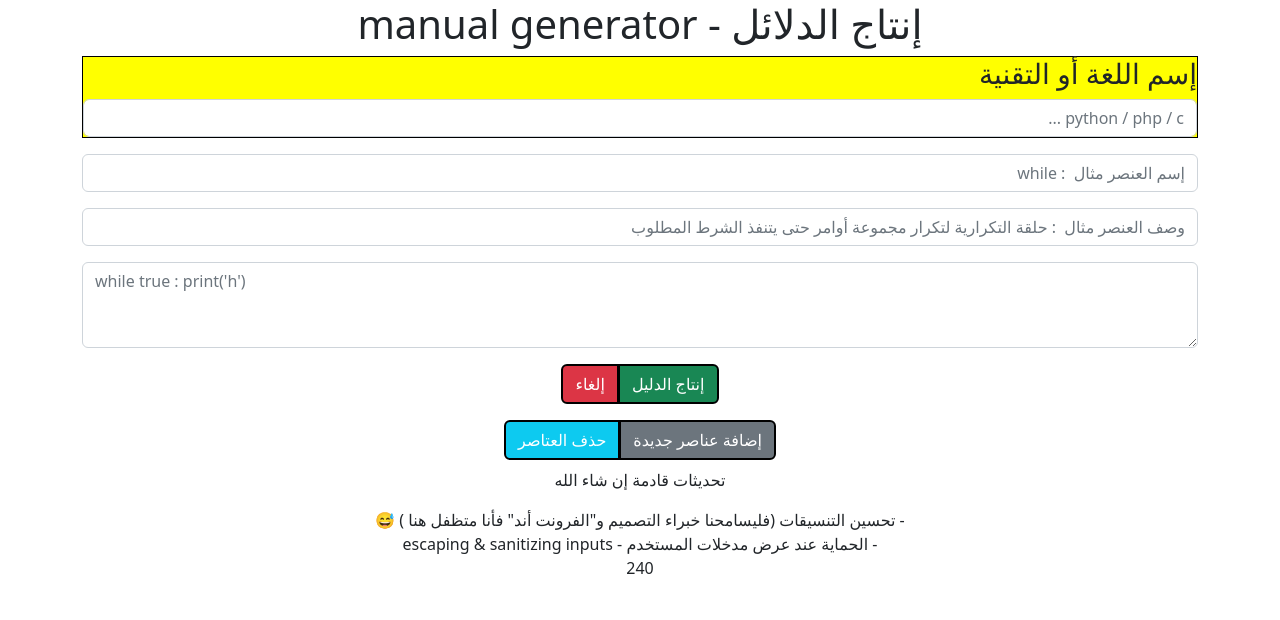
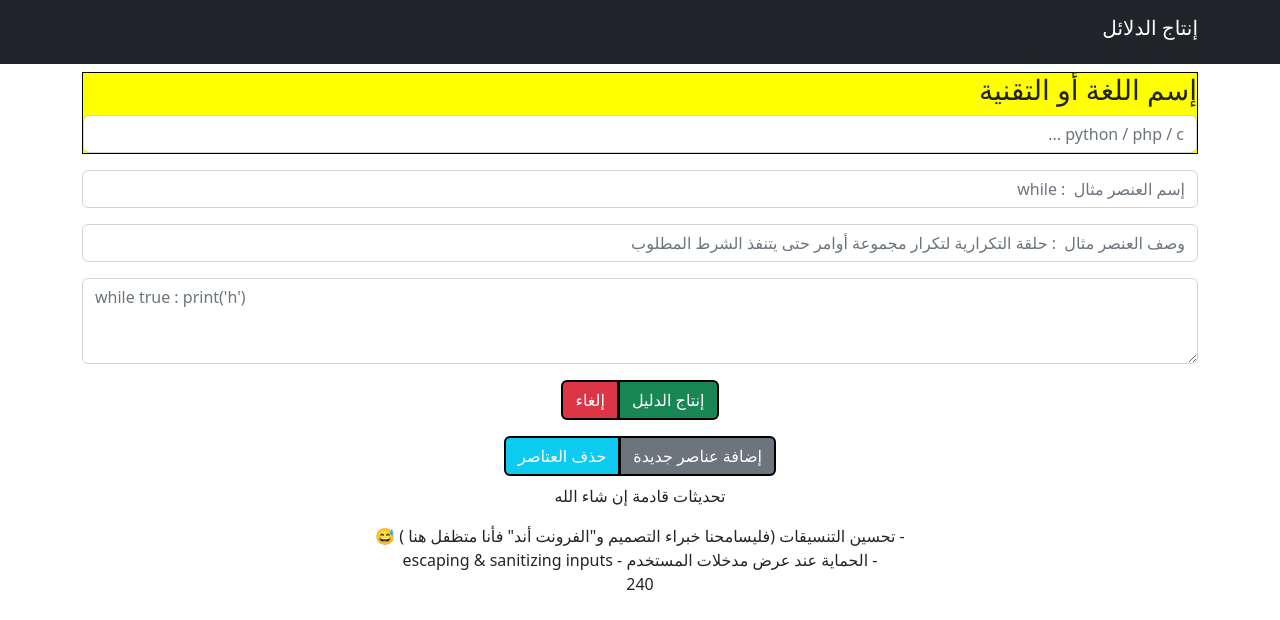
Before and after one commit to Lmuhammed/Manuals-generator, a PHP site: page / in a window 1280 px wide. Shown: the top 620 px of the page. Run offline with PHP 8.4, Linux system fonts and the light colour scheme.

Commit message:
Includes/PHP_helpers/navbar.php added

```diff
--- /dev/null
+++ b/Includes/PHP_helpers/navbar.php
@@ -0,0 +1,5 @@
+<nav class="navbar navbar-expand-lg navbar-dark bg-dark pb-3">
+  <div class="container">
+    <a class="navbar-brand" href="<?=$_SERVER['PHP_SELF']?>">إنتاج الدلائل</a>
+  </div>
+</nav>
--- a/index.php
+++ b/index.php
@@ -2,7 +2,7 @@
 <!DOCTYPE html>
 <html dir="rtl" lang="ar">
 <head>
-<title>  cheatSheat Generator - إنتاج الدلائل   </title>
+<title>إنتاج الدلائل</title>
 <!-- icon declaration -->
 <link rel="icon" href="Includes/css/pictures/favicon.ico">
 <!-- Source : https://icon-icons.com/icon/letter-c/34763 -->
@@ -11,11 +11,7 @@
 <link rel="stylesheet" href="Includes/css/style.css">
 </head>
 <body>
-    <nav>
-    <p class="h1 text-center">
-    إنتاج الدلائل - manual generator
-    </p>
-    </nav>
+    <?php require_once 'Includes/PHP_helpers/navbar.php'; ?>
     <main class="container mt-2">
     <form method="post" action="Includes/manual/index.php" >
     <section>
@@ -28,7 +24,7 @@
     <bdo dir="ltr">
     <textarea class="form-control mt-3 mb-3" id="element_code" name="element_code[]" placeholder="while true : print('h')" rows="3"></textarea>
     </bdo>
-    <div id="dynamic_part">
+    <div id="dynamic_part" class="test">
     </div>
     <div class="text-center fw-bold mt-3 mb-2">
     <div class="btn-group" role="group" aria-label="Basic example">
@@ -49,8 +45,6 @@
   NextUpdates();
 ?>
 </footer>
-
-
 <script src="Includes/JS/main.js"></script>
 </body>
 </html>
```
Also changed, not shown: Includes/JS/main.js (+9 -10 lines).
